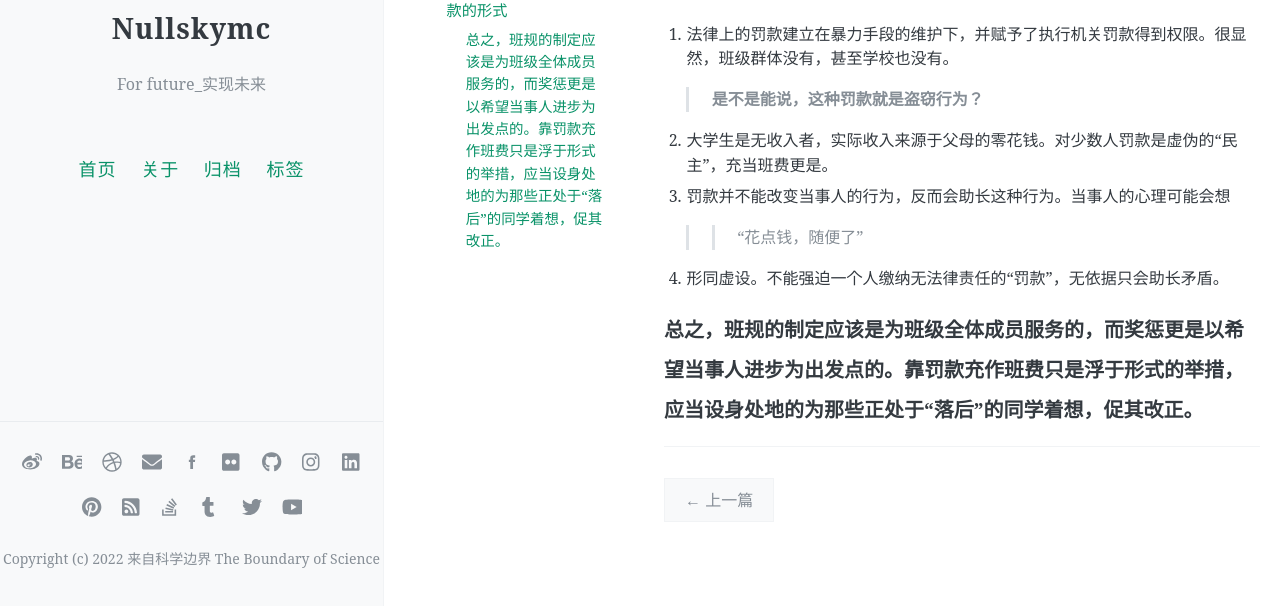
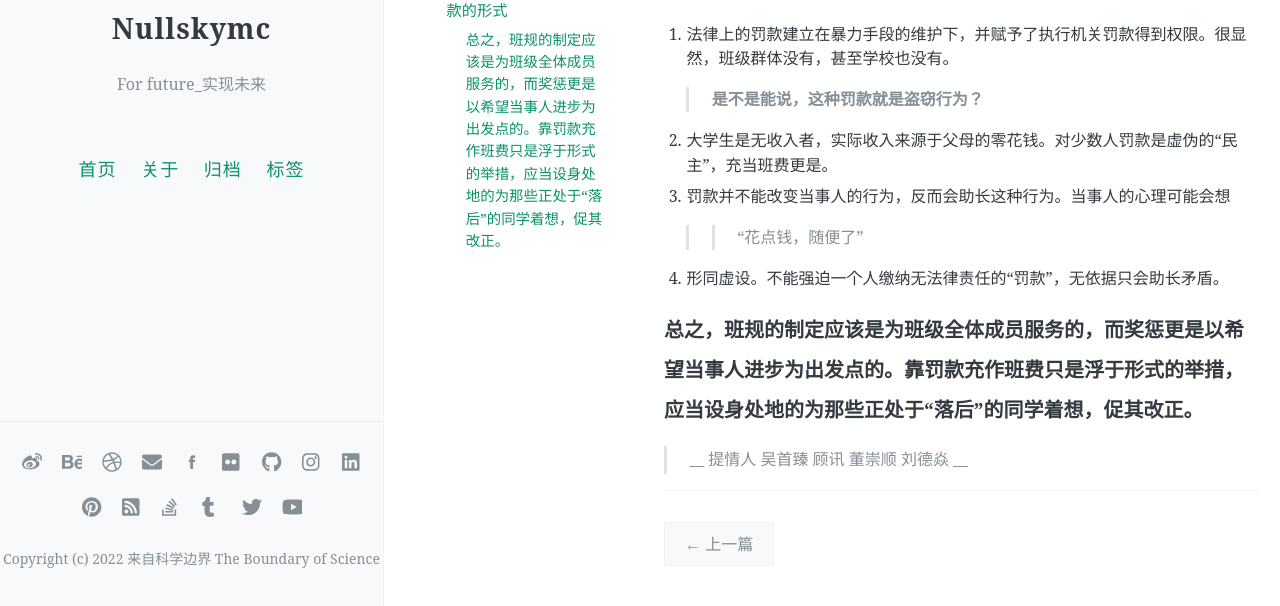
Before and after one commit to nullskymc/blogs, a Jekyll site: the page built from _posts/2022-12-04-paper.md, in a window 1280 px wide and 900 px high, scrolled down 1909 px, cut to the strip 294-900 px from the top of the window. Built offline with Jekyll 4.4.1, drawn with Linux system fonts in a browser that asks for light colours; comment, search, counter and statistics services are not loaded; before the commit the page ends 2766 px from its top, so only the background shows below that.

Commit message:
Update 2022-12-04-paper.md

```diff
--- a/_posts/2022-12-04-paper.md
+++ b/_posts/2022-12-04-paper.md
@@ -89,3 +89,6 @@ toc: true
 
 
 ### 总之，班规的制定应该是为班级全体成员服务的，而奖惩更是以希望当事人进步为出发点的。靠罚款充作班费只是浮于形式的举措，应当设身处地的为那些正处于“落后”的同学着想，促其改正。
+
+
+> __ 提情人 吴首臻 顾讯 董崇顺 刘德焱 __
```
